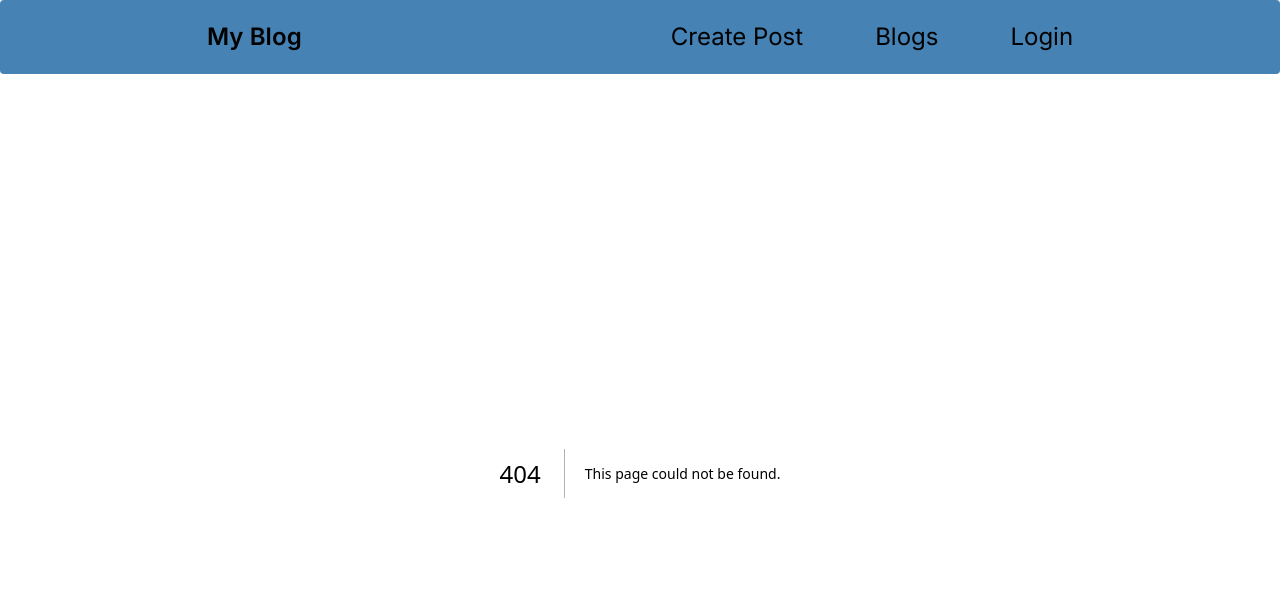
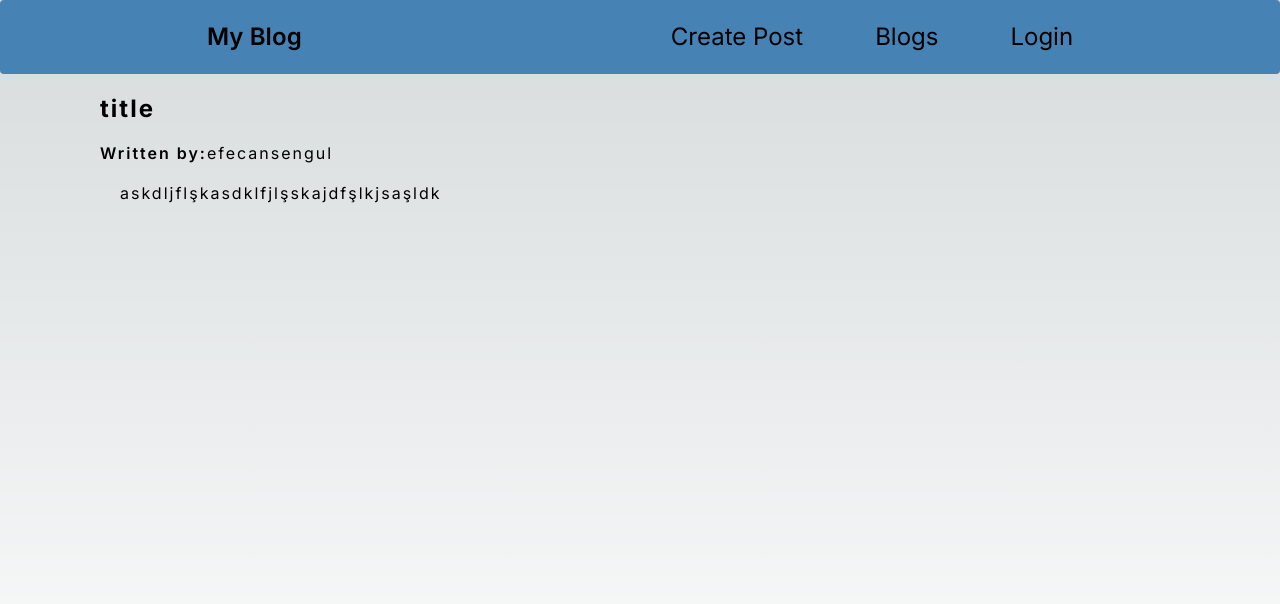
Before and after one commit to efecansengul/blog-post, a Next.js app: page /blogs/1 in a window 1280 px wide. Before the commit this address had no page. Shown: the top 604 px of the page. Built offline with nearby package versions, Linux system fonts and the light colour scheme.

Commit message:
created blog detail page.

```diff
--- /dev/null
+++ b/src/app/blogs/[id]/blog-detail-page.module.css
@@ -0,0 +1,18 @@
+.postWrapper {
+  padding-left: 100px;
+  padding-right: 100px;
+  letter-spacing: 2px;
+}
+.title {
+  margin-top: 20px;
+  margin-bottom: 20px;
+}
+.author {
+  margin-bottom: 20px;
+}
+.author > span {
+  font-weight: 600;
+}
+.content {
+  text-indent: 20px;
+}
--- /dev/null
+++ b/src/app/blogs/[id]/page.js
@@ -0,0 +1,17 @@
+import styles from "./blog-detail-page.module.css";
+
+async function BlogDetailPage({ params }) {
+  return (
+    <div className={styles.postWrapper}>
+      <h2 className={styles.title}>title</h2>
+      <p className={styles.author}>
+        <span>Written by:</span>
+        efecansengul
+      </p>
+      <p className={styles.content}>askdljflşkasdklfjlşskajdfşlkjsaşldk</p>
+      {/*<Comments postId={params.id} />
+      <FormComments postId={params.id} />*/}
+    </div>
+  );
+}
+export default BlogDetailPage;
```
